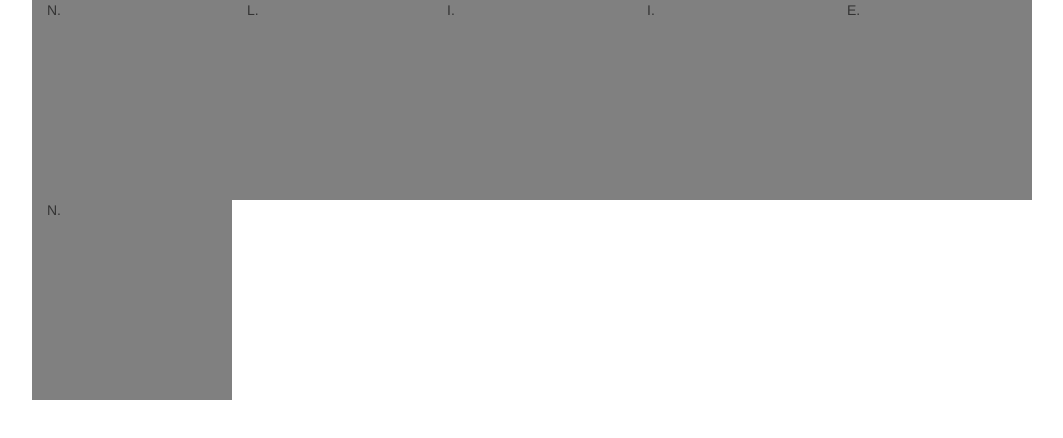
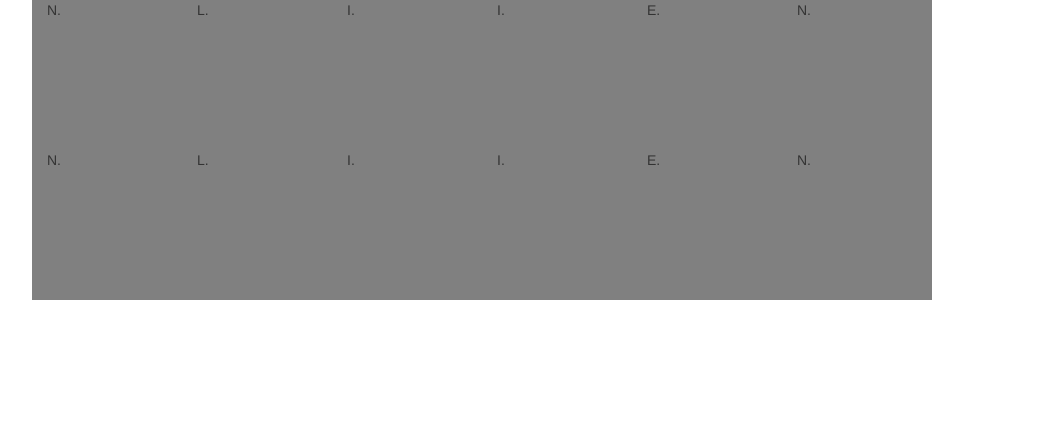
Before and after one commit to cjvirtucio87/learnDragnDrop, a plain HTML site: page index.html in a window 1280 px wide. Shown: the whole page, without its empty margins (23-1086 px from the left). Drawn offline with nearby package versions, Linux system fonts and the light colour scheme; some packages are replaced by stand-ins of ours.

Commit message:
Confirmed mutation

```diff
--- a/grid.html
+++ b/grid.html
@@ -5,10 +5,26 @@
   data-drag='true'
   data-drop='true'
   jqyoui-draggable="{index:{{$index}},animate:true}"
-  jqyoui-droppable="{index:{{$index}}}"
+  jqyoui-droppable="{index:{{$index}},onDrop:'$ctrl.logData'}"
   ng-model="$ctrl.list1"
   class='panel'
-  style='width: 200px; height: 200px; background-color: gray; cursor: pointer'>
+  style='width: 150px; height: 150px; background-color: gray; cursor: pointer'>
     {{ cell.title }}.
   </div>
 </div>
+
+
+<div class='row'>
+  <div
+  ng-repeat="cell in $ctrl.list2"
+  class='col-md-2'
+  data-drag='true'
+  data-drop='true'
+  jqyoui-draggable="{index:{{$index}},animate:true}"
+  jqyoui-droppable="{index:{{$index}}}"
+  ng-model="$ctrl.list2"
+  class='panel'
+  style='width: 150px; height: 150px; background-color: gray; cursor: pointer'>
+    {{ cell.title }}.
+  </div>
+</div>
--- a/js/app.js
+++ b/js/app.js
@@ -32,9 +32,9 @@ app.controller('PlayGroundCtrl', ['_', "$scope", function(_, $scope) {
   //   console.log('hello');
   // };
   //
-  // vm.onDrop = function () {
-  //   console.log('dropped');
-  // };
+  vm.logData = function () {
+    console.log(vm.list1);
+  };
 }]);
 
 app.component('grid', {
```
